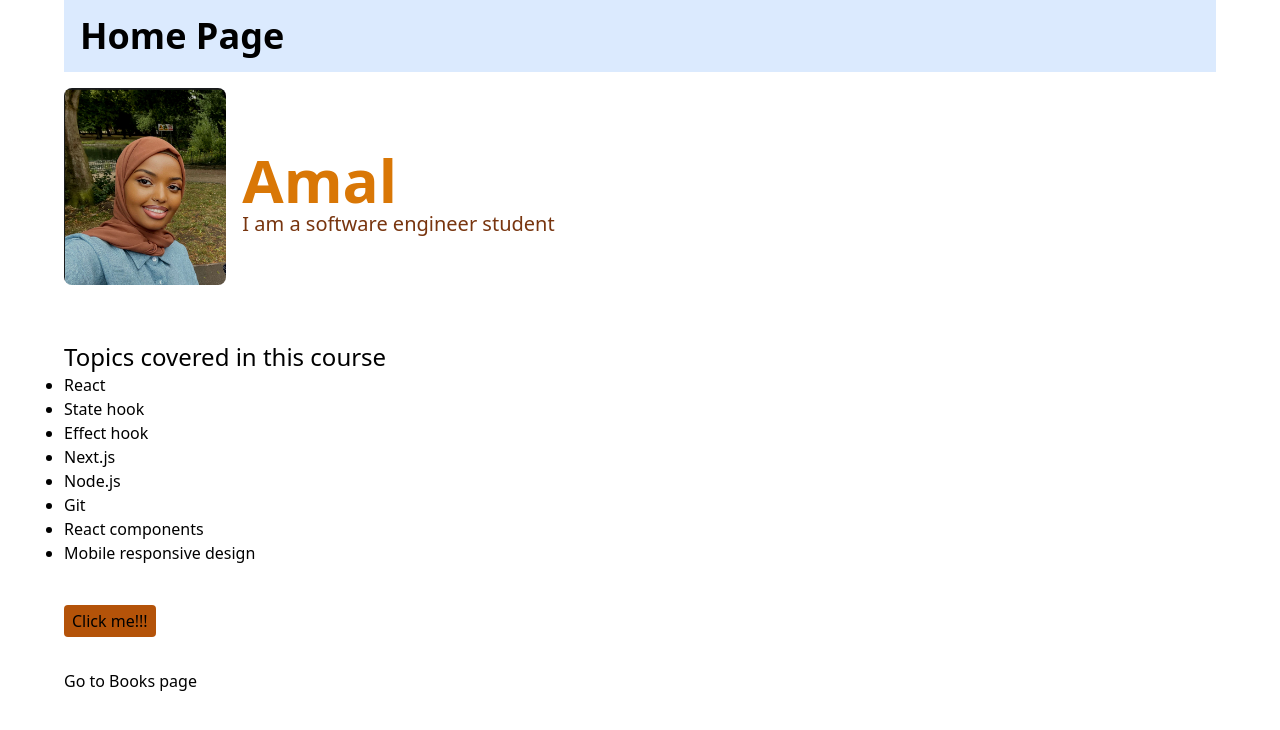
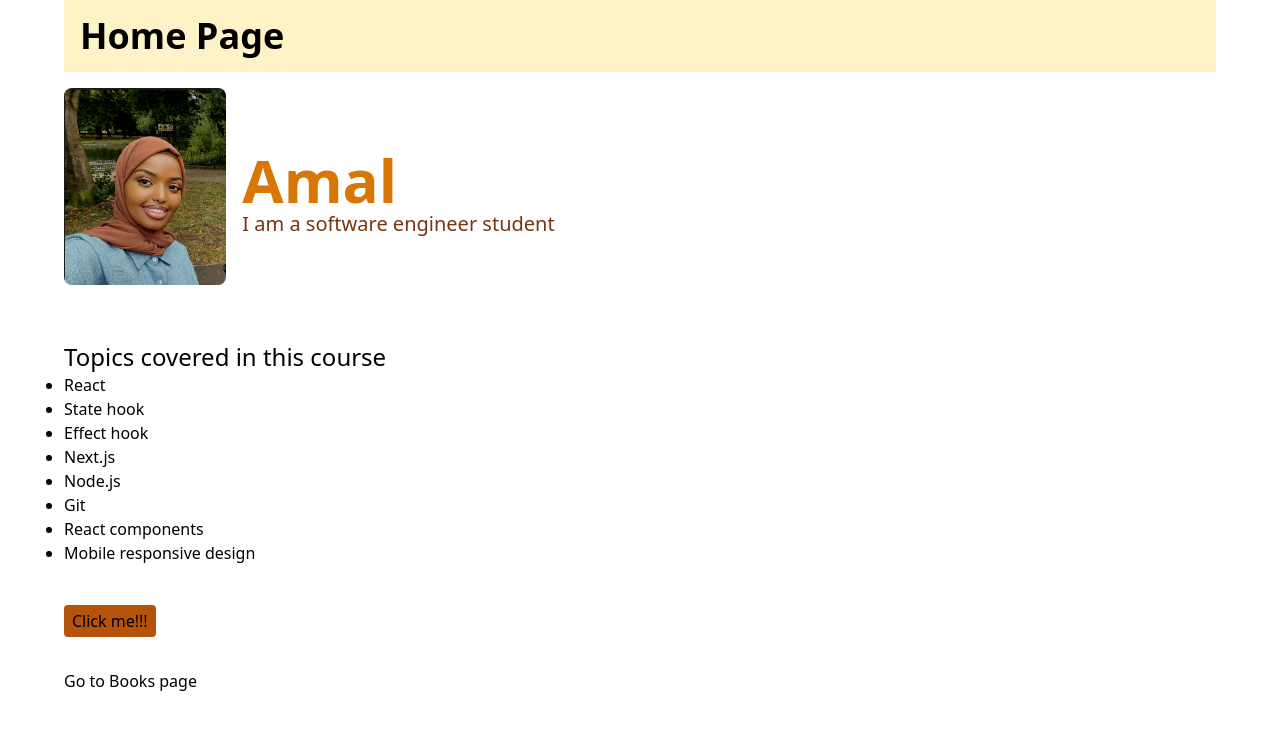
Before and after one commit to amalomar1/skillscity-mp, a Next.js app: page / in a window 1280 px wide. Shown: the top 730 px of the page. Built offline with nearby package versions, Linux system fonts and the light colour scheme.

Commit message:
created a different colour for text

```diff
--- a/components/shared/header/index.js
+++ b/components/shared/header/index.js
@@ -1,6 +1,6 @@
 export default function Header({ name }) {
     return (
-        <div className="bg-blue-100 w-full max-w-6xl mx-auto py-4 px-4">
+        <div className="bg-amber-100 w-full max-w-6xl mx-auto py-4 px-4">
             <h1 className="font-bold text-4xl">{name} Page</h1>
         </div>
     );
```
